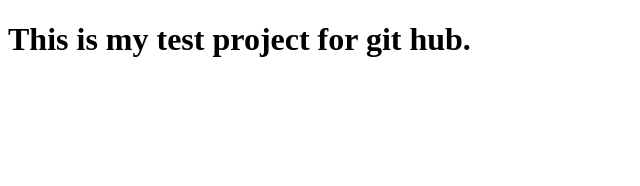
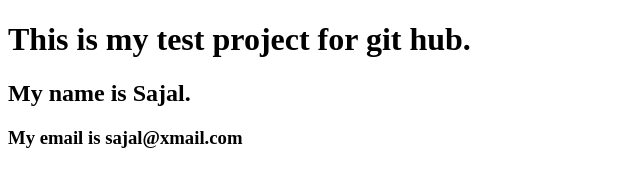
Before and after one commit to sajal9922/test, a plain HTML site: page Index.html in a window 1280 px wide. Shown: the whole page, without its empty margins (0-640 px from the left). Drawn offline with Linux system fonts and the light colour scheme.

Commit message:
Add name an email

```diff
--- a/Index.html
+++ b/Index.html
@@ -7,5 +7,7 @@
   </head>
   <body>
     <h1>This is my test project for git hub.</h1>
+    <h2>My name is Sajal.</h2>
+    <h3>My email is sajal@xmail.com</h3>
   </body>
 </html>
```
